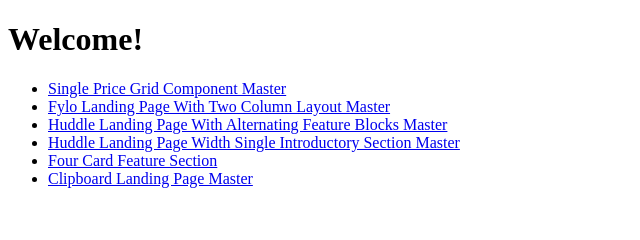
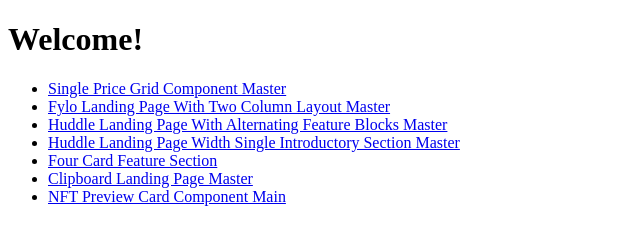
Before and after one commit to frankorc/Fronted-Mentor-Challenges, a plain HTML site: page index.html in a window 1280 px wide. Shown: the whole page, without its empty margins (0-640 px from the left). Drawn offline with Linux system fonts and the light colour scheme.

Commit message:
Updating changes

```diff
--- a/index.html
+++ b/index.html
@@ -42,6 +42,11 @@
           Clipboard Landing Page Master
         </a>
       </li>
+      <li>
+        <a href="/nft-preview-card-component-main/index.html">
+          NFT Preview Card Component Main
+        </a>
+      </li>
     </ul>
   </body>
 </html>
```
